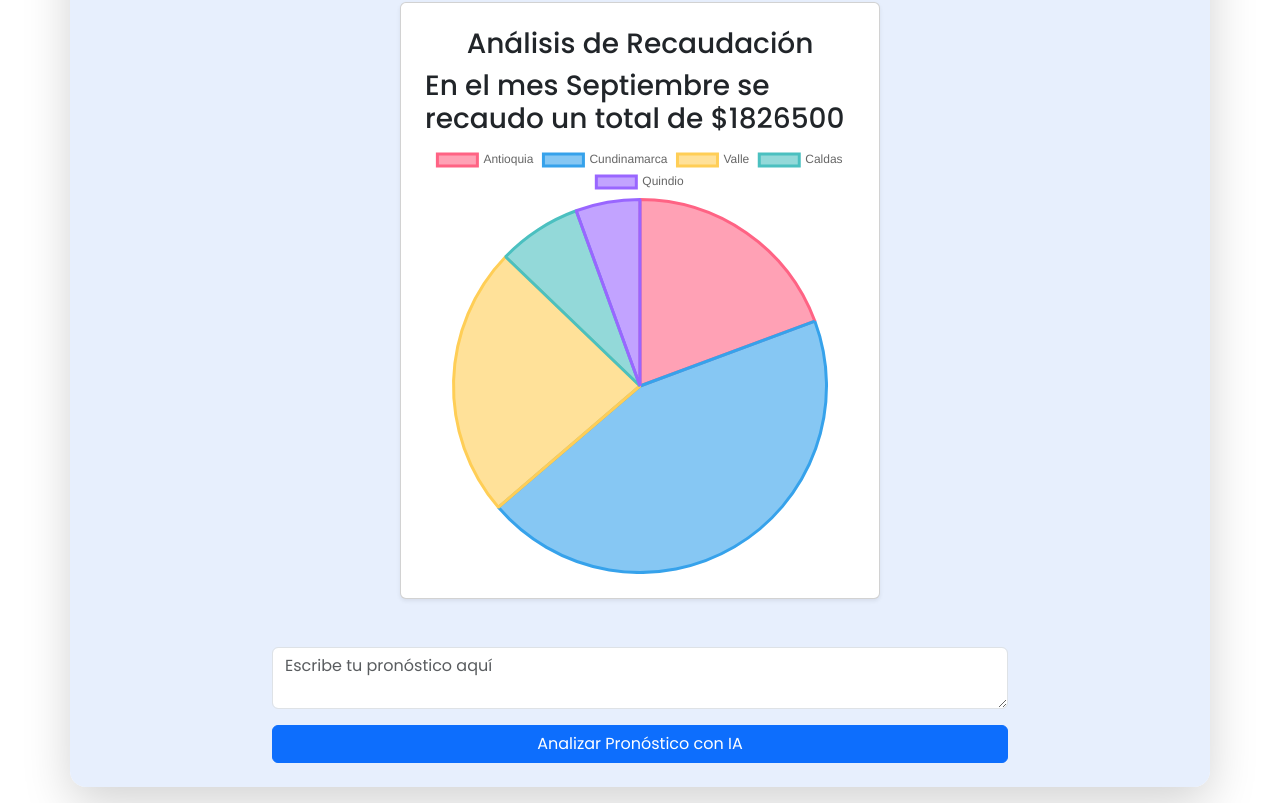
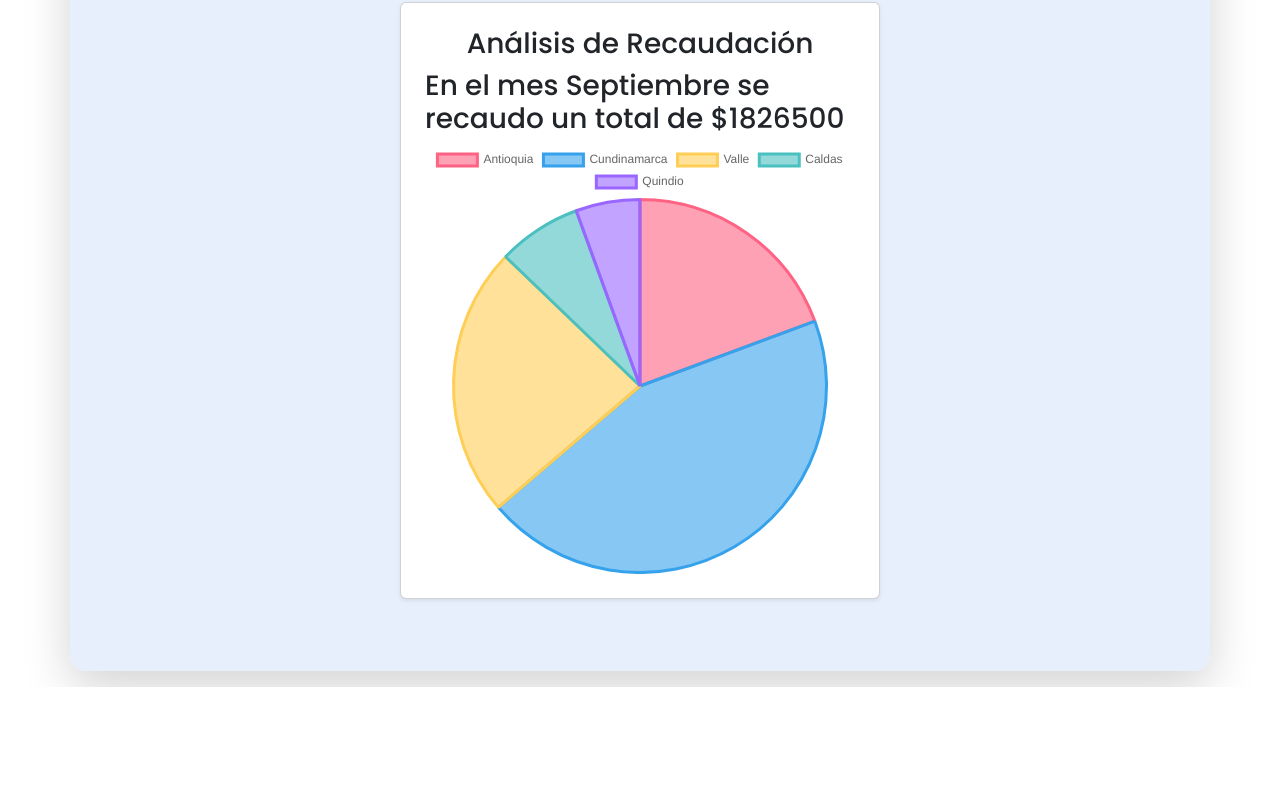
Before and after one commit to BallesterosDev56/Desarrollo-Libre-2024, a React (Vite) app in the folder frontend/: page /admin_home/analitics in a window 1280 px wide. Shown: the part 287-1090 px from the top of the page. After the commit the page ends 974 px from the top, so only its background shows below. Built offline with nearby package versions, Linux system fonts and the light colour scheme; sample sign-in values are in the browser's storage.

Commit message:
Back v4.4 dia 3

```diff
--- a/frontend/src/pages/admin/analitics/Analitics.jsx
+++ b/frontend/src/pages/admin/analitics/Analitics.jsx
@@ -4,7 +4,6 @@ import "./analitics.css";
 import { useState, useEffect } from "react";
 import { AuthHeader } from "../../../components/header/AuthHeader";
 import { fetchStonks } from "../../../logic/fetchStonks/fetchStonks";
-import { joinEventSuccess } from "../../../helpers/alerts/Alerts";
 
 Chart.register(ArcElement, Tooltip, Legend);
 
@@ -12,6 +11,7 @@ export const Analitics = () => {
   const [selectedRegion, setSelectedRegion] = useState("Septiembre");
   const [datos, setDatos] = useState([353500, 810500, 428500, 132500, 101500]);
   const [total, setTotal] = useState(1826500)
+  const [sugerencia, setSugerencia] = useState("")
   const [loading, setLoading] = useState(false);
   const months = {
     Enero: "Enero",
@@ -23,9 +23,6 @@ export const Analitics = () => {
     Julio: "Julio",
     Agosto: "Agosto",
     Septiembre: "Septiembre",
-    Octubre: "Octubre",
-    Noviembre: "Noviembre",
-    Diciembre: "Diciembre",
   };
 
   const data = {
@@ -68,11 +65,13 @@ export const Analitics = () => {
       setDatos([...ganacias]);
       console.log(data.datasets[0].data);
     });
+
     setLoading(true);
     setTimeout(() => {
       setLoading(false);
     }, 1500);
   };
+
 
   return (
     <>
@@ -122,15 +121,6 @@ export const Analitics = () => {
                 <h3>En el mes {selectedRegion} se recaudo un total de ${total}</h3>
                 <Pie data={data} className="pie" />
               </div>
-              <textarea
-                name=""
-                id="prompt"
-                className="form-control mb-3"
-                placeholder="Escribe tu pronóstico aquí"
-                ></textarea>
-              <button className="btn btn-primary w-100">
-                Analizar Pronóstico con IA
-              </button>
             </>
           )}
         </div>
```
Also changed, not shown: frontend/src/logic/fetchIA/FetchIA.jsx (added, +21 -0 lines).
